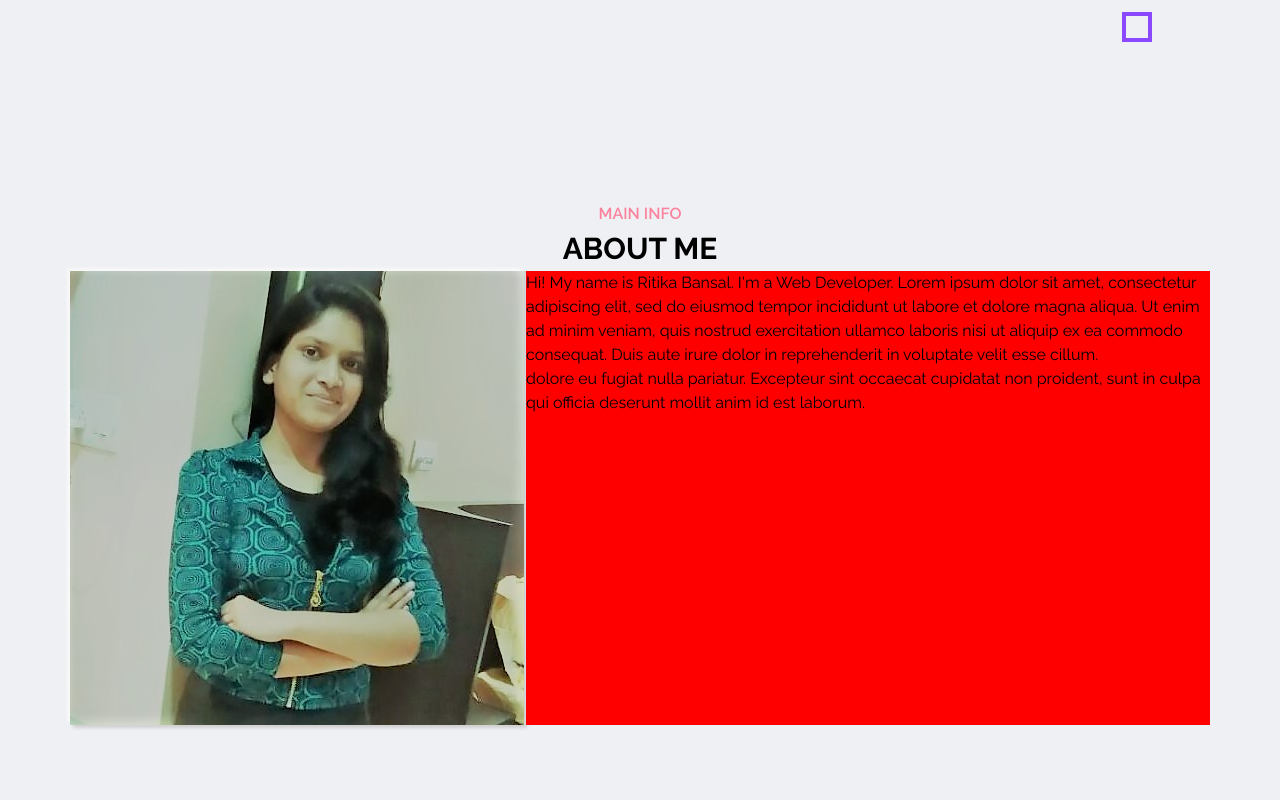
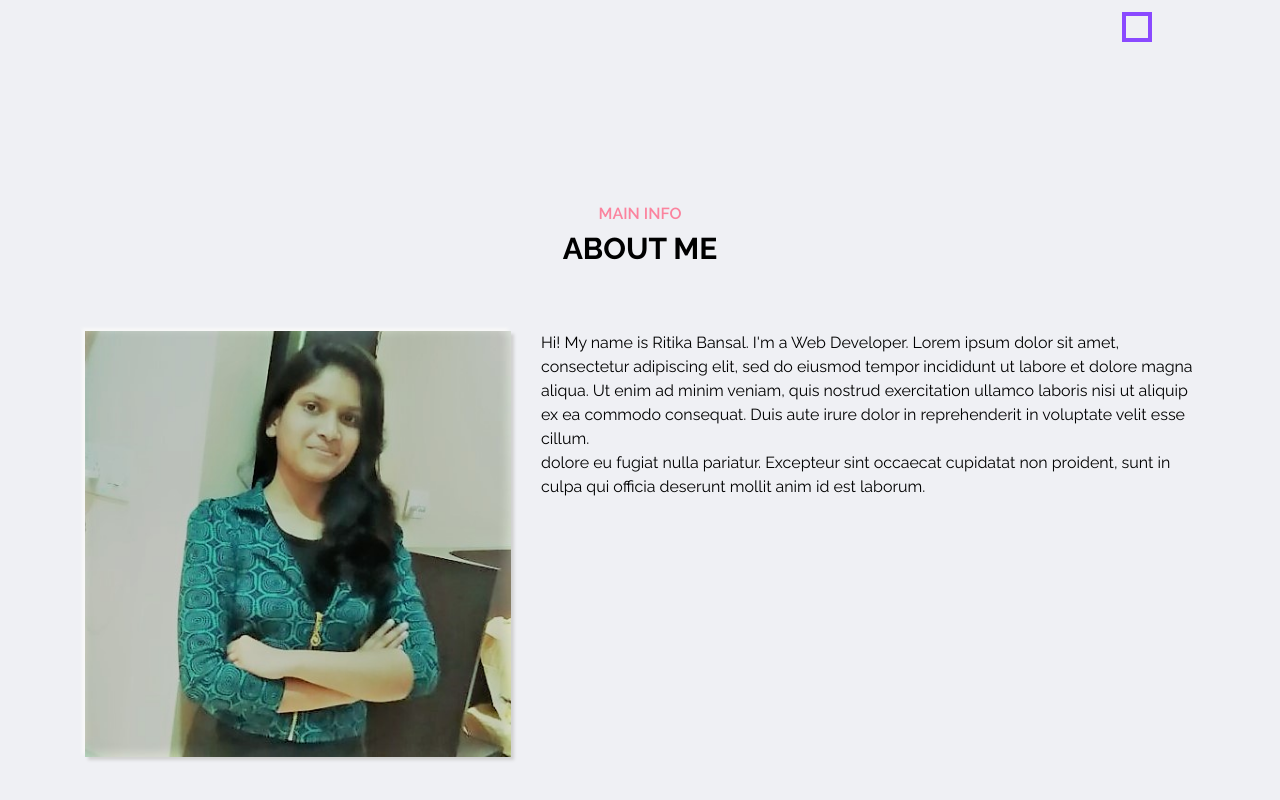
Before and after one commit to RitikaBansal312/Ritika_Bansal.github.io, a plain HTML site: page index.html in a window 1280 px wide. Shown: the part 678-1478 px from the top of the page. Drawn offline with Linux system fonts and the light colour scheme.

Commit message:
my portfolio

```diff
--- a/css/style.css
+++ b/css/style.css
@@ -196,11 +196,11 @@ img{
 }
 
 .section-title{
-    margin-bottom: 60;
     padding: 0 15px;
     flex: 0 0 100%;
     max-width: 100%;
     text-align: center;
+    margin-bottom: 60px;
 }
 .section-title h2{
 
@@ -414,12 +414,12 @@ about section
     min-height: 100vh;
 }
 .about-section .about-img{
-    background-color: blue;
     flex:0 0 40%;
     max-width: 40%;
+    padding: 0 15px;
 }
 .about-section .about-info{
     flex:0 0 60%;
     max-width: 60%;
-    background-color: red;
+    padding: 0 15px;
 }
```
